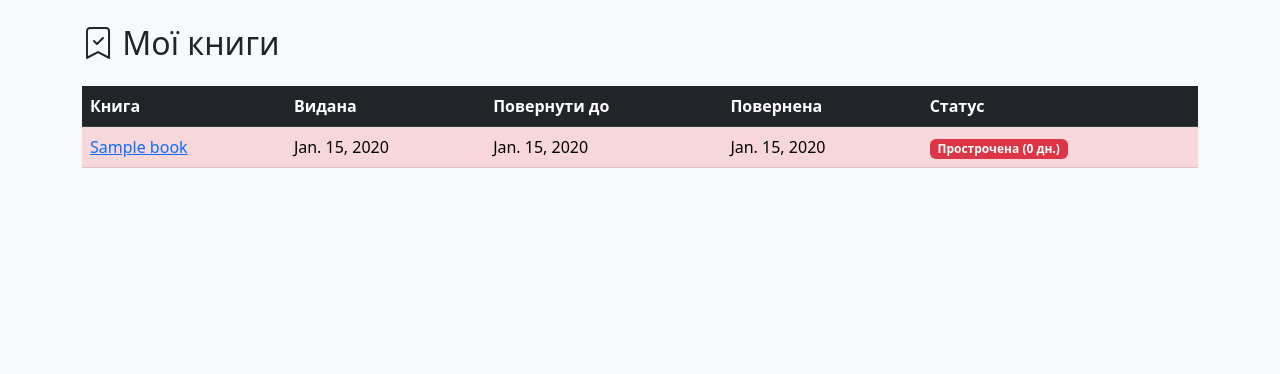
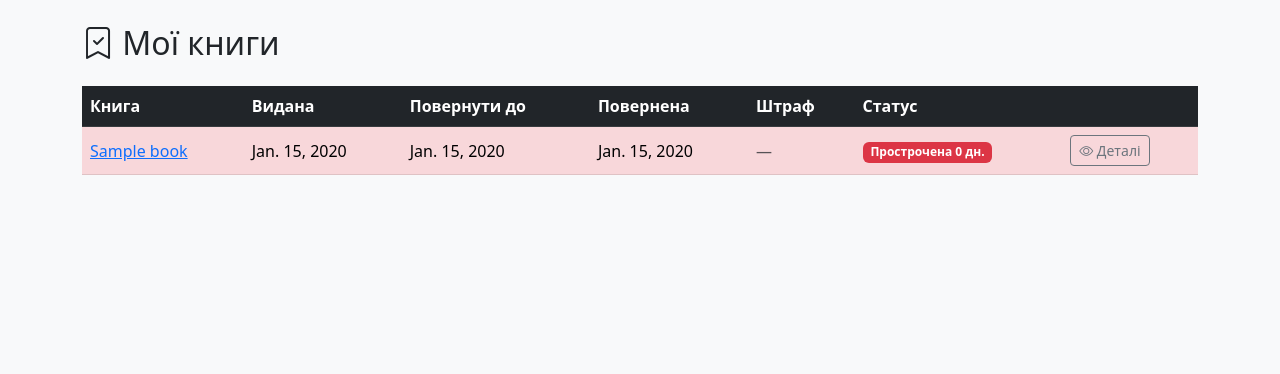
Before and after one commit to RedlineKNU/library_management, a Django app: page /loans/my/ in a window 1280 px wide. Shown: the part 60-434 px from the top of the page. Run offline with Django 5.2, Linux system fonts and the light colour scheme; a user stored in the database is signed in; tables that the repository leaves empty hold one stand-in row (values such as "Sample post").

Commit message:
improve my_loans view and seed librarian with permissions
- Add fine amount column and detail link button to my_loans.html
- Show unpaid fine links with per-loan detail navigation
- seed_data: create librarian1 user with can_manage_readers and can_view_all_loans permissions

Co-Authored-By: Claude Sonnet 4.6 <noreply@anthropic.com>

```diff
--- a/templates/loans/my_loans.html
+++ b/templates/loans/my_loans.html
@@ -8,36 +8,68 @@
 {% if unpaid_fines %}
 <div class="alert alert-warning">
     <h5><i class="bi bi-exclamation-triangle"></i> Несплачені штрафи</h5>
+    <p class="mb-2 text-muted small">Зверніться до бібліотекаря для сплати штрафу.</p>
     {% for fine in unpaid_fines %}
-    <p class="mb-1">{{ fine.loan.book.title }} — <strong>{{ fine.amount }} грн</strong></p>
+    <p class="mb-1">
+        <i class="bi bi-book me-1"></i>{{ fine.loan.book.title }} —
+        <strong class="text-danger">{{ fine.amount }} грн</strong>
+        <a href="{% url 'loans:detail' fine.loan.pk %}" class="ms-2 btn btn-sm btn-outline-warning py-0">Деталі позики</a>
+    </p>
     {% endfor %}
 </div>
 {% endif %}
 
 <div class="table-responsive">
-    <table class="table table-hover">
+    <table class="table table-hover align-middle">
         <thead class="table-dark">
-            <tr><th>Книга</th><th>Видана</th><th>Повернути до</th><th>Повернена</th><th>Статус</th></tr>
+            <tr>
+                <th>Книга</th>
+                <th>Видана</th>
+                <th>Повернути до</th>
+                <th>Повернена</th>
+                <th>Штраф</th>
+                <th>Статус</th>
+                <th></th>
+            </tr>
         </thead>
         <tbody>
             {% for loan in loans %}
-            <tr class="{% if loan.is_overdue %}table-danger{% endif %}">
+            <tr class="{% if loan.is_overdue %}table-danger{% elif loan.overdue_days > 0 %}table-warning{% endif %}">
                 <td><a href="{% url 'books:detail' loan.book.pk %}">{{ loan.book.title }}</a></td>
                 <td>{{ loan.loan_date }}</td>
                 <td>{{ loan.due_date }}</td>
                 <td>{{ loan.return_date|default:'—' }}</td>
                 <td>
+                    {% if loan.overdue_days > 0 %}
+                        {% if loan.fine %}
+                            <span class="fw-bold {% if loan.fine.is_paid %}text-success{% else %}text-danger{% endif %}">
+                                {{ loan.fine.amount }} грн
+                                {% if loan.fine.is_paid %}<i class="bi bi-check-circle-fill"></i>{% else %}<i class="bi bi-exclamation-circle-fill"></i>{% endif %}
+                            </span>
+                        {% else %}
+                            <span class="text-danger">{{ loan.calculate_fine }} грн</span>
+                        {% endif %}
+                    {% else %}
+                        <span class="text-muted">—</span>
+                    {% endif %}
+                </td>
+                <td>
                     {% if loan.is_overdue %}
-                    <span class="badge bg-danger">Прострочена ({{ loan.overdue_days }} дн.)</span>
+                    <span class="badge bg-danger">Прострочена {{ loan.overdue_days }} дн.</span>
                     {% elif loan.status == 'active' %}
                     <span class="badge bg-primary">Активна</span>
                     {% else %}
                     <span class="badge bg-secondary">Повернена</span>
                     {% endif %}
                 </td>
+                <td>
+                    <a href="{% url 'loans:detail' loan.pk %}" class="btn btn-sm btn-outline-secondary">
+                        <i class="bi bi-eye"></i> Деталі
+                    </a>
+                </td>
             </tr>
             {% empty %}
-            <tr><td colspan="5" class="text-center text-muted">Позик немає.</td></tr>
+            <tr><td colspan="7" class="text-center text-muted py-4">Позик немає.</td></tr>
             {% endfor %}
         </tbody>
     </table>
```
Also changed, not shown: apps/books/management/commands/seed_data.py (+30 -4 lines).
